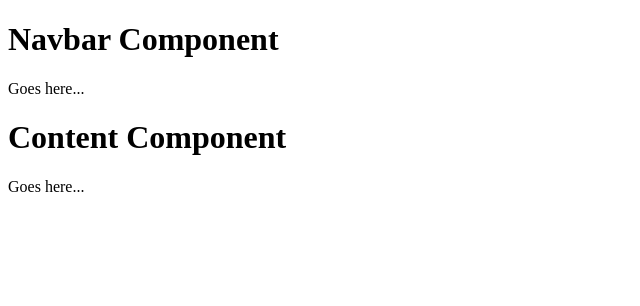
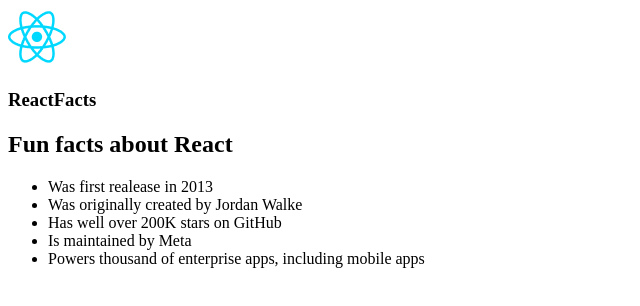
Before and after one commit to erzanthedev/site-info, a React (Vite) app: page / in a window 1280 px wide. Shown: the top 306 px of the page, without its empty margins (0-640 px from the left). Built offline with nearby package versions, Linux system fonts and the light colour scheme.

Commit message:
feat: added project html structure

```diff
--- a/src/components/Content.jsx
+++ b/src/components/Content.jsx
@@ -1,8 +1,14 @@
 export default function Content() {
   return (
     <div>
-      <h1>Content Component</h1>
-      <p>Goes here...</p>
+      <h2>Fun facts about React</h2>
+      <ul>
+        <li>Was first realease in 2013</li>
+        <li>Was originally created by Jordan Walke</li>
+        <li>Has well over 200K stars on GitHub</li>
+        <li>Is maintained by Meta</li>
+        <li>Powers thousand of enterprise apps, including mobile apps</li>
+      </ul>
     </div>
   );
 }
--- a/src/components/Navbar.jsx
+++ b/src/components/Navbar.jsx
@@ -1,8 +1,10 @@
+import Logo from "../assets/ReactFacts-icon.png";
+
 export default function Navbar() {
   return (
-    <div>
-      <h1>Navbar Component</h1>
-      <p>Goes here...</p>
-    </div>
+    <nav>
+      <img src={Logo} alt="Image of React Icon" />
+      <h3>ReactFacts</h3>
+    </nav>
   );
 }
```
